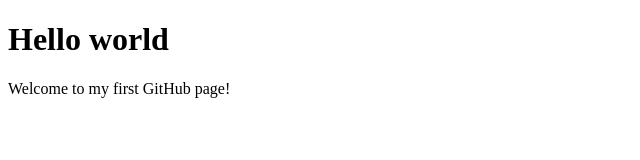
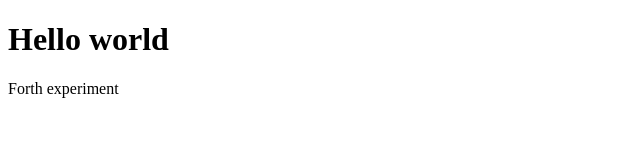
Before and after one commit to Yang-cmy/Lern-Git, a plain HTML site: page index.html in a window 1280 px wide. Shown: the whole page, without its empty margins (0-640 px from the left). Drawn offline with Linux system fonts and the light colour scheme.

Commit message:
add index.html Forth try

```diff
--- a/index.html
+++ b/index.html
@@ -8,6 +8,6 @@
 </head>
 <body>
     <h1>Hello world</h1>
-    <p>Welcome to my first GitHub page!</p>
+    <p>Forth experiment</p>
 </body>
 </html>
```
